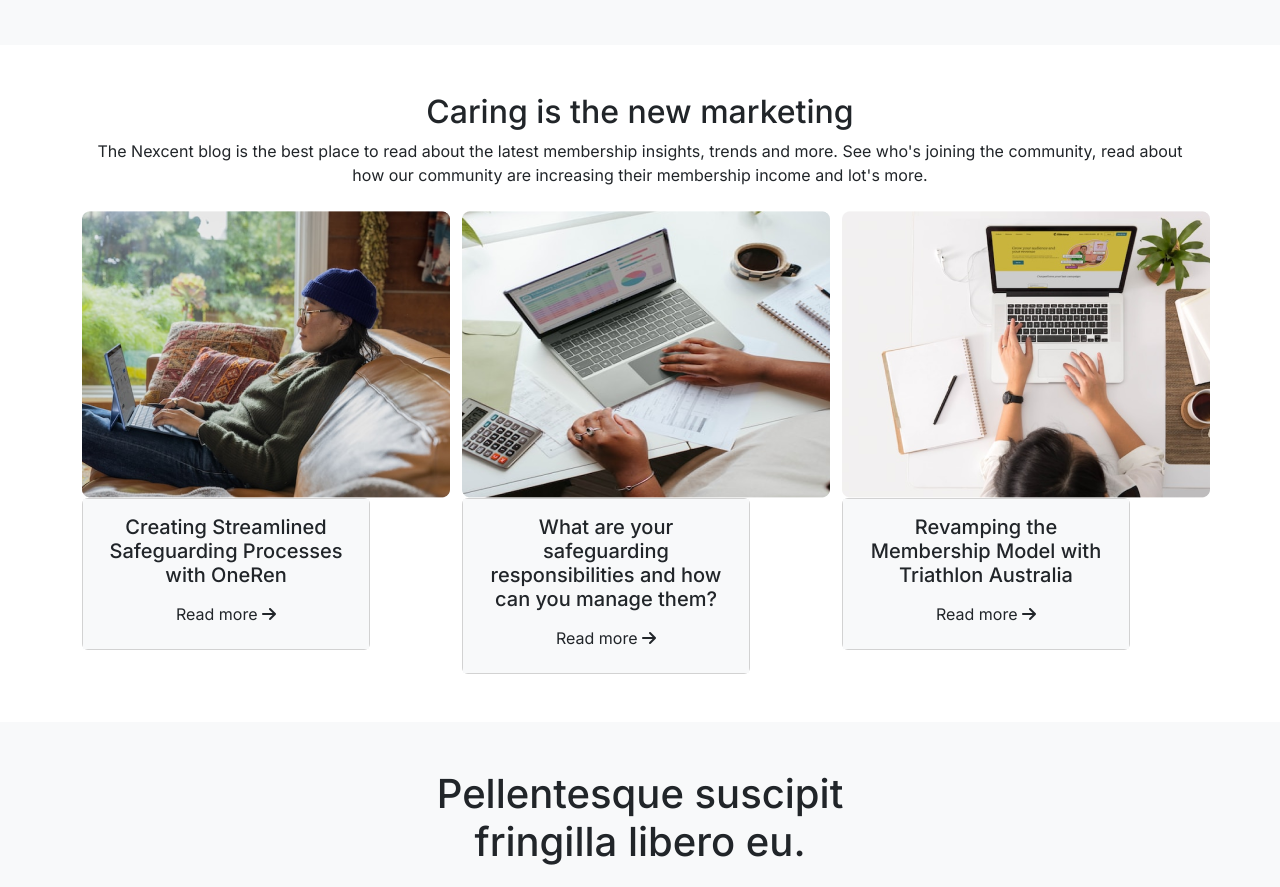
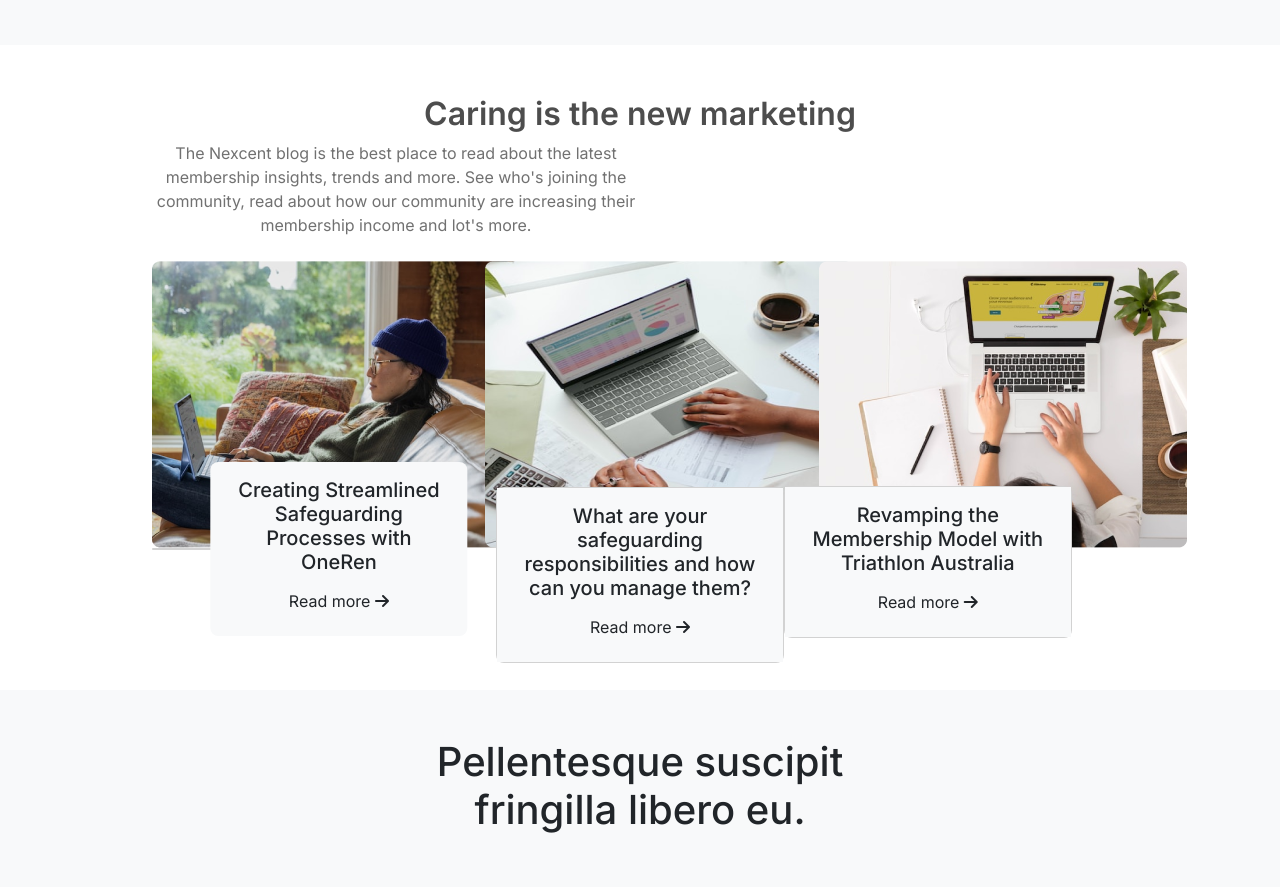
Before and after one commit to Nishita-99/Nexcent, a plain HTML site: page index.html in a window 1280 px wide. Shown: the part 3361-4248 px from the top of the page. Drawn offline with nearby package versions, Linux system fonts and the light colour scheme.

Commit message:
updated with bootstrap

```diff
--- a/index.html
+++ b/index.html
@@ -328,7 +328,7 @@
         <div class="marketing">
           <div class="text-center mb-4">
             <h2>Caring is the new marketing</h2>
-            <p>
+            <p class="text-center">
               The Nexcent blog is the best place to read about the latest
               membership insights, trends and more. See who's joining the
               community, read about how our community are increasing their
@@ -339,13 +339,13 @@
             <div class="row justify-content-center">
               <div class="col-4 align-contents-center">
                 <div>
-                  <img src="./Assets/image 18.png" alt="" />
+                  <img class="mark-1" src="./Assets/image 18.png" alt="" />
                 </div>
                 <div
                   class="card float-start align-middle text-center"
                   style="width: 18rem"
                 >
-                  <div class="card-body bg-body-tertiary">
+                  <div class="marketing-card-1 card-body bg-body-tertiary">
                     <h5 class="card-title">
                       Creating Streamlined Safeguarding Processes with OneRen
                     </h5>
@@ -357,10 +357,13 @@
               </div>
               <div class="col-4">
                 <div>
-                  <img src="./Assets/image 19.png" alt="" />
+                  <img class="mark-2" src="./Assets/image 19.png" alt="" />
                 </div>
                 <!-- test -->
-                <div class="card text-center" style="width: 18rem">
+                <div
+                  class="marketing-card-2 card text-center"
+                  style="width: 18rem"
+                >
                   <div class="card-body bg-body-tertiary">
                     <h5 class="card-title">
                       What are your safeguarding responsibilities and how can
@@ -374,9 +377,12 @@
               </div>
               <div class="col-4">
                 <div>
-                  <img src="./Assets/image 20.png" alt="" />
+                  <img class="mark-3" src="./Assets/image 20.png" alt="" />
                 </div>
-                <div class="card text-center" style="width: 18rem">
+                <div
+                  class="marketing-card-3 card text-center"
+                  style="width: 18rem"
+                >
                   <div class="card-body bg-body-tertiary">
                     <h5 class="card-title">
                       Revamping the Membership Model with Triathlon Australia
--- a/style.css
+++ b/style.css
@@ -155,9 +155,9 @@ body {
   background-color: var(--green);
   border: none;
 }
-/* pixelgrade area end */
+/* design area end */
 
-/*  area start */
+/* testimonial area start */
 .testimonial p {
   color: #717171;
   font-weight: var(--fw-semi-regular);
@@ -179,3 +179,51 @@ body {
 .customer-more h5 {
   color: var(--green);
 }
+/* testimonial area end */
+
+/* marketing area start */
+.marketing {
+  margin: 50px 70px 140px;
+  /* padding-bottom: 50px; */
+  position: relative;
+}
+
+.marketing h2 {
+  color: var(--d_gray);
+  font-weight: var(--fw-semi-bold);
+}
+
+.marketing p {
+  color: #717171;
+  font-weight: var(--fw-semi-regular);
+  width: 50%;
+}
+
+.marketing-card-1 {
+  border-radius: 8px;
+  position: absolute;
+  width: 90%;
+  top: 80%;
+  left: 65%;
+  transform: translate(-50%, -50%);
+}
+
+.marketing-card-2 {
+  /* border: none; */
+  border-radius: 8px;
+  position: absolute;
+  width: 90%;
+  bottom: -44%;
+  left: 50%;
+  transform: translate(-50%, -50%);
+  z-index: 100;
+}
+
+.marketing-card-3 {
+  border-radius: 8px;
+  position: absolute;
+  width: 90%;
+  bottom: -36%;
+  right: -9%;
+  transform: translate(-50%, -50%);
+}
```
